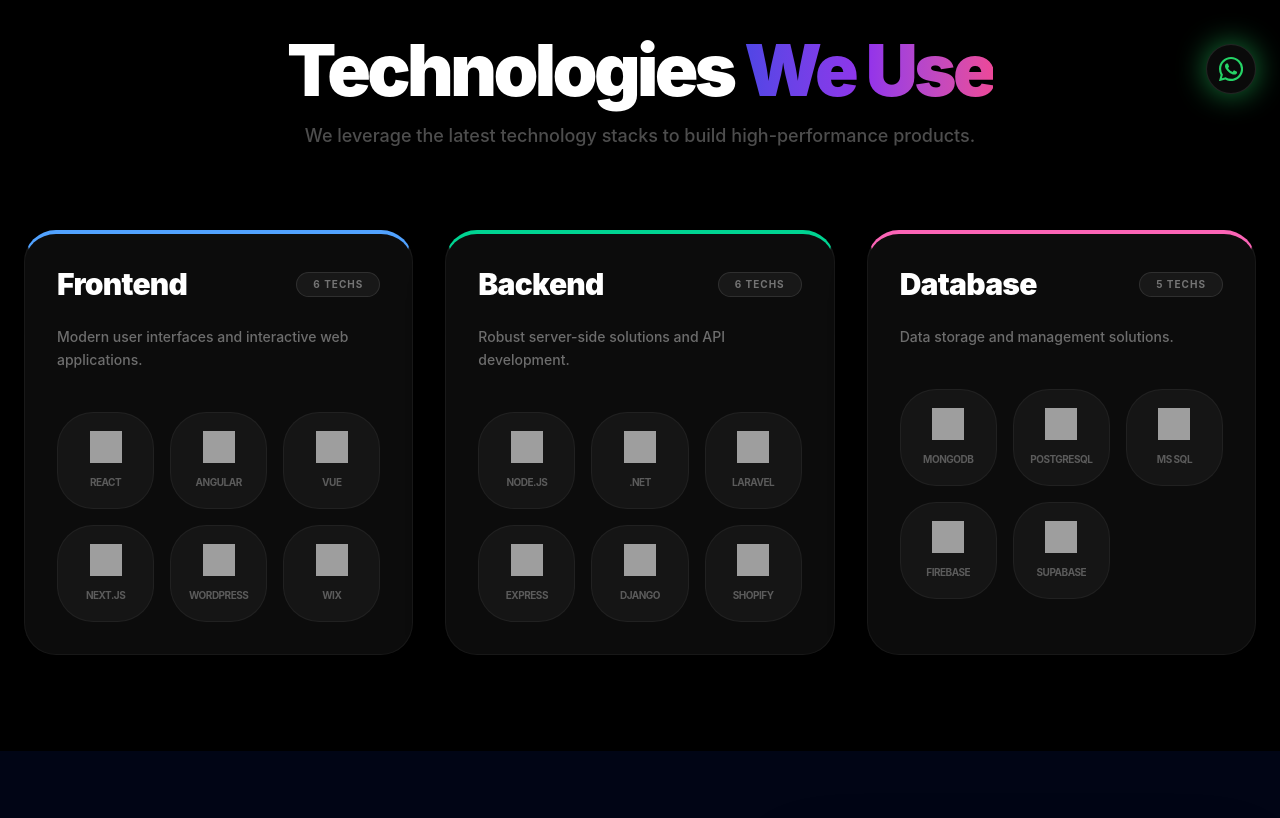
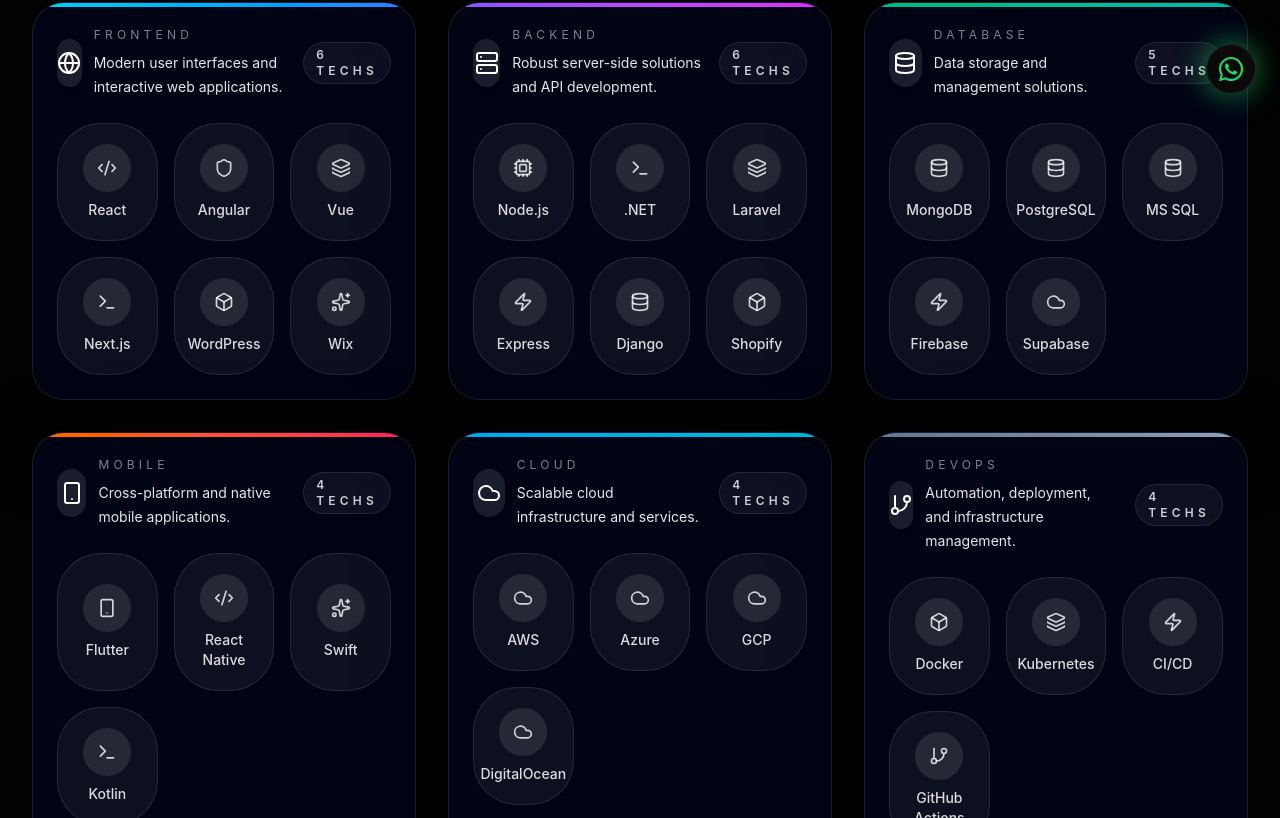
Before and after one commit to rutvikdholakiya30/codefixer, a React (Vite) app: page /technologies in a window 1280 px wide. Shown: the part 682-1500 px from the top of the page. Built offline with nearby package versions, Linux system fonts and the light colour scheme; grey boxes are pictures that could not be loaded.

Commit message:
website updated

```diff
--- a/src/components/TechnologiesStack.tsx
+++ b/src/components/TechnologiesStack.tsx
@@ -1,107 +1,153 @@
-import React from 'react';
-import { motion } from 'framer-motion';
+import {
+  Box,
+  Cloud,
+  Code2,
+  Cpu,
+  Database,
+  Globe,
+  Layers,
+  Server,
+  Shield,
+  Smartphone,
+  Sparkles,
+  Terminal,
+  Zap,
+  GitBranch
+} from 'lucide-react';
 
-// ટેકનોલોજી ડેટા
-const techData = [
+const techCards = [
   {
-    category: "Frontend",
-    count: "6 Techs",
-    desc: "Modern user interfaces and interactive web applications.",
-    borderColor: "border-t-blue-400",
+    category: 'Frontend',
+    count: '6 Techs',
+    description: 'Modern user interfaces and interactive web applications.',
+    border: 'from-cyan-400 to-blue-500',
+    icon: Globe,
     techs: [
-      { name: "React", icon: "https://cdn.jsdelivr.net/gh/devicons/devicon/icons/react/react-original.svg" },
-      { name: "Angular", icon: "https://cdn.jsdelivr.net/gh/devicons/devicon/icons/angularjs/angularjs-original.svg" },
-      { name: "Vue", icon: "https://cdn.jsdelivr.net/gh/devicons/devicon/icons/vuejs/vuejs-original.svg" },
-      { name: "Next.js", icon: "https://cdn.jsdelivr.net/gh/devicons/devicon/icons/nextjs/nextjs-original.svg" },
-      { name: "WordPress", icon: "https://cdn.jsdelivr.net/gh/devicons/devicon/icons/wordpress/wordpress-plain.svg" },
-      { name: "Wix", icon: "https://www.vectorlogo.zone/logos/wix/wix-icon.svg" },
+      { name: 'React', icon: Code2 },
+      { name: 'Angular', icon: Shield },
+      { name: 'Vue', icon: Layers },
+      { name: 'Next.js', icon: Terminal },
+      { name: 'WordPress', icon: Box },
+      { name: 'Wix', icon: Sparkles }
     ]
   },
   {
-    category: "Backend",
-    count: "6 Techs",
-    desc: "Robust server-side solutions and API development.",
-    borderColor: "border-t-emerald-400",
+    category: 'Backend',
+    count: '6 Techs',
+    description: 'Robust server-side solutions and API development.',
+    border: 'from-violet-500 to-fuchsia-500',
+    icon: Server,
     techs: [
-      { name: "Node.js", icon: "https://cdn.jsdelivr.net/gh/devicons/devicon/icons/nodejs/nodejs-original.svg" },
-      { name: ".NET", icon: "https://cdn.jsdelivr.net/gh/devicons/devicon/icons/dot-net/dot-net-original.svg" },
-      { name: "Laravel", icon: "https://cdn.jsdelivr.net/gh/devicons/devicon/icons/laravel/laravel-original.svg" },
-      { name: "Express", icon: "https://cdn.jsdelivr.net/gh/devicons/devicon/icons/express/express-original.svg" },
-      { name: "Django", icon: "https://cdn.jsdelivr.net/gh/devicons/devicon/icons/django/django-plain.svg" },
-      { name: "Shopify", icon: "https://www.vectorlogo.zone/logos/shopify/shopify-icon.svg" },
+      { name: 'Node.js', icon: Cpu },
+      { name: '.NET', icon: Terminal },
+      { name: 'Laravel', icon: Layers },
+      { name: 'Express', icon: Zap },
+      { name: 'Django', icon: Database },
+      { name: 'Shopify', icon: Box }
     ]
   },
   {
-    category: "Database",
-    count: "5 Techs",
-    desc: "Data storage and management solutions.",
-    borderColor: "border-t-pink-400",
+    category: 'Database',
+    count: '5 Techs',
+    description: 'Data storage and management solutions.',
+    border: 'from-emerald-500 to-teal-500',
+    icon: Database,
     techs: [
-      { name: "MongoDB", icon: "https://cdn.jsdelivr.net/gh/devicons/devicon/icons/mongodb/mongodb-original.svg" },
-      { name: "PostgreSQL", icon: "https://cdn.jsdelivr.net/gh/devicons/devicon/icons/postgresql/postgresql-original.svg" },
-      { name: "MS SQL", icon: "https://www.svgrepo.com/show/303229/microsoft-sql-server-logo.svg" },
-      { name: "Firebase", icon: "https://cdn.jsdelivr.net/gh/devicons/devicon/icons/firebase/firebase-plain.svg" },
-      { name: "Supabase", icon: "https://www.vectorlogo.zone/logos/supabase/supabase-icon.svg" },
+      { name: 'MongoDB', icon: Database },
+      { name: 'PostgreSQL', icon: Database },
+      { name: 'MS SQL', icon: Database },
+      { name: 'Firebase', icon: Zap },
+      { name: 'Supabase', icon: Cloud }
+    ]
+  },
+  {
+    category: 'Mobile',
+    count: '4 Techs',
+    description: 'Cross-platform and native mobile applications.',
+    border: 'from-orange-500 to-rose-500',
+    icon: Smartphone,
+    techs: [
+      { name: 'Flutter', icon: Smartphone },
+      { name: 'React Native', icon: Code2 },
+      { name: 'Swift', icon: Sparkles },
+      { name: 'Kotlin', icon: Terminal }
+    ]
+  },
+  {
+    category: 'Cloud',
+    count: '4 Techs',
+    description: 'Scalable cloud infrastructure and services.',
+    border: 'from-sky-500 to-cyan-500',
+    icon: Cloud,
+    techs: [
+      { name: 'AWS', icon: Cloud },
+      { name: 'Azure', icon: Cloud },
+      { name: 'GCP', icon: Cloud },
+      { name: 'DigitalOcean', icon: Cloud }
+    ]
+  },
+  {
+    category: 'DevOps',
+    count: '4 Techs',
+    description: 'Automation, deployment, and infrastructure management.',
+    border: 'from-slate-500 to-slate-400',
+    icon: GitBranch,
+    techs: [
+      { name: 'Docker', icon: Box },
+      { name: 'Kubernetes', icon: Layers },
+      { name: 'CI/CD', icon: Zap },
+      { name: 'GitHub Actions', icon: GitBranch }
     ]
   }
 ];
 
-const TechCard = ({ group }: { group: typeof techData[0] }) => (
-  <motion.div
-    initial={{ opacity: 0, y: 20 }}
-    whileInView={{ opacity: 1, y: 0 }}
-    className={`bg-[#0c0c0c] border border-white/5 ${group.borderColor} border-t-4 p-8 rounded-[2rem] shadow-2xl hover:bg-[#111] transition-all duration-500`}
+export default function TechnologiesStack() {
+  return (
+    <section className="py-16 px-4 sm:px-6 lg:px-8">
+      <div className="mx-auto max-w-7xl">
+        <div className="grid gap-8 xl:grid-cols-3 lg:grid-cols-2">
+          {techCards.map((card) => {
+            const Icon = card.icon;
+            return (
+              <div
+                key={card.category}
+                className="group relative overflow-hidden rounded-[2rem] border border-white/10 bg-slate-950/80 p-6 shadow-[0_30px_90px_rgba(0,0,0,0.35)] backdrop-blur-xl"
               >
-    <div className="flex justify-between items-center mb-6">
-      <h3 className="text-3xl font-black text-white tracking-tight">{group.category}</h3>
-      <span className="bg-white/5 border border-white/10 text-white/40 text-[10px] font-bold px-4 py-1 rounded-full uppercase tracking-widest">
-        {group.count}
+                <div className={`absolute inset-x-0 top-0 h-1 bg-gradient-to-r ${card.border}`} />
+                <div className="relative z-10 flex items-center justify-between gap-4 pb-6">
+                  <div className="flex items-center gap-3">
+                    <div className="inline-flex h-12 w-12 items-center justify-center rounded-3xl bg-white/10 text-white shadow-lg">
+                      <Icon className="h-6 w-6" />
+                    </div>
+                    <div>
+                      <p className="text-xs uppercase tracking-[0.35em] text-white/50">{card.category}</p>
+                      <p className="mt-2 text-sm leading-6 text-white/90">{card.description}</p>
+                    </div>
+                  </div>
+                  <span className="rounded-full border border-white/10 bg-white/5 px-3 py-1 text-xs font-semibold uppercase tracking-[0.35em] text-white/80 backdrop-blur-md">
+                    {card.count}
                   </span>
                 </div>
-    <p className="text-white/40 text-sm mb-10 font-medium leading-relaxed">
-      {group.desc}
-    </p>
 
-    <div className="grid grid-cols-3 gap-4">
-      {group.techs.map((tech, i) => (
-        <div key={i} className="bg-[#151515] border border-white/5 rounded-2xl p-4 flex flex-col items-center justify-center gap-3 aspect-square hover:border-white/20 transition-all group/item cursor-pointer">
-          <img
-            src={tech.icon}
-            alt={tech.name}
-            className="w-8 h-8 filter grayscale group-hover/item:grayscale-0 transition-all duration-300"
-          />
-          <span className="text-[10px] font-bold text-white/30 group-hover/item:text-white uppercase tracking-tighter">
-            {tech.name}
-          </span>
+                <div className="grid gap-4 sm:grid-cols-3">
+                  {card.techs.map((tech) => {
+                    const TechIcon = tech.icon;
+                    return (
+                      <div
+                        key={tech.name}
+                        className="group flex flex-col items-center justify-center gap-2 rounded-3xl border border-white/10 bg-white/5 px-4 py-5 text-center transition hover:border-white/20 hover:bg-white/10"
+                      >
+                        <div className="inline-flex h-12 w-12 items-center justify-center rounded-2xl bg-white/10 text-white/80 transition group-hover:bg-white/15">
+                          <TechIcon className="h-5 w-5" />
                         </div>
-      ))}
+                        <p className="text-sm font-medium text-white/85">{tech.name}</p>
                       </div>
-  </motion.div>
                     );
-
-export default function Technologies() {
-  return (
-    <section className="bg-black py-24 px-6 overflow-hidden">
-      <div className="max-w-7xl mx-auto">
-        {/* Header */}
-        <div className="text-center mb-20 space-y-4">
-          <motion.h2
-            initial={{ opacity: 0, scale: 0.9 }}
-            whileInView={{ opacity: 1, scale: 1 }}
-            className="text-5xl md:text-7xl font-black text-white tracking-tighter"
-          >
-            Technologies <span className="text-gradient">We Use</span>
-          </motion.h2>
-          <p className="text-white/30 max-w-2xl mx-auto text-lg font-medium">
-            We leverage the latest technology stacks to build high-performance products.
-          </p>
+                  })}
                 </div>
-
-        {/* Grid */}
-        <div className="grid grid-cols-1 md:grid-cols-2 lg:grid-cols-3 gap-8">
-          {techData.map((group, i) => (
-            <TechCard key={i} group={group} />
-          ))}
+              </div>
+            );
+          })}
         </div>
       </div>
     </section>
```
Lines whose indentation alone changed are shown as unchanged.
